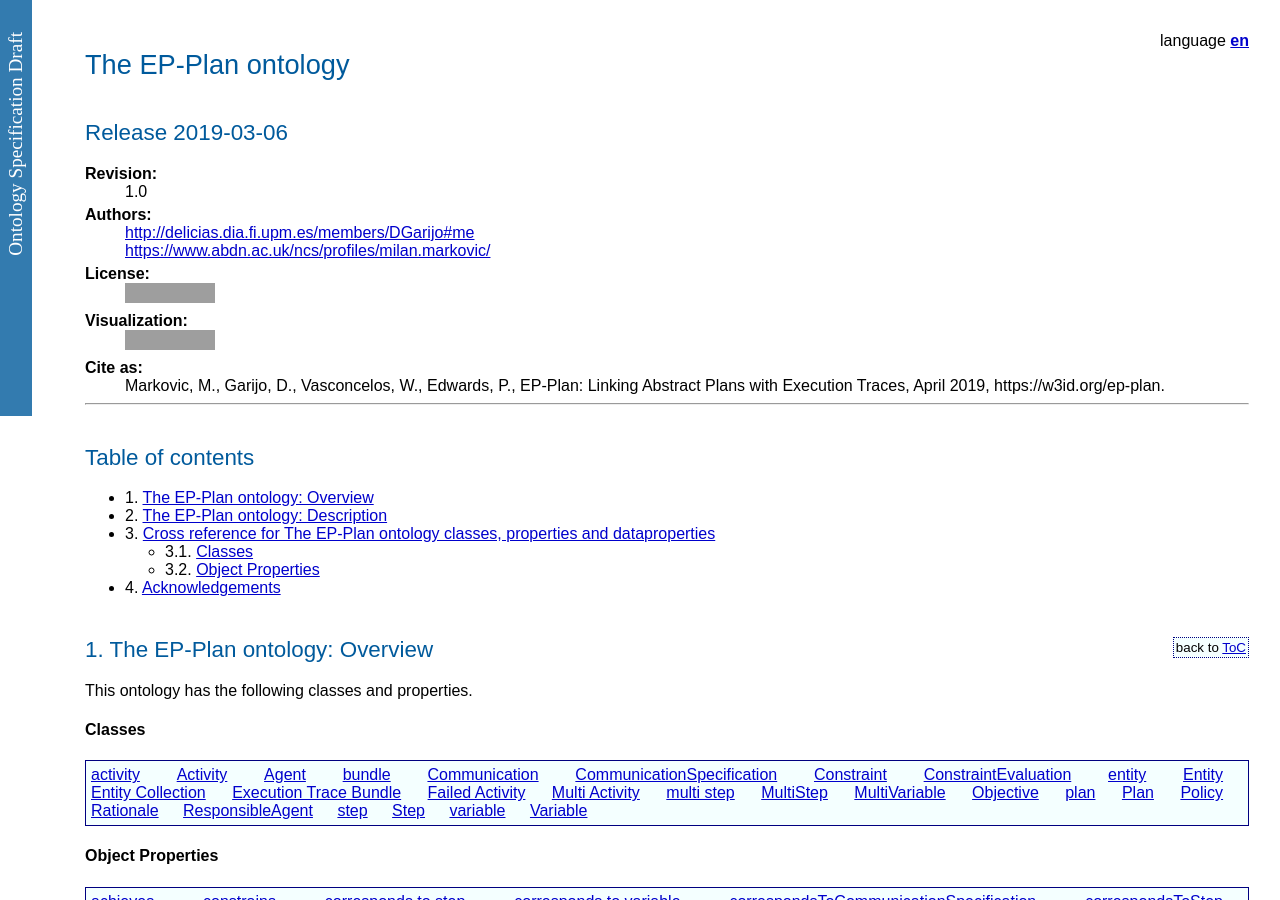
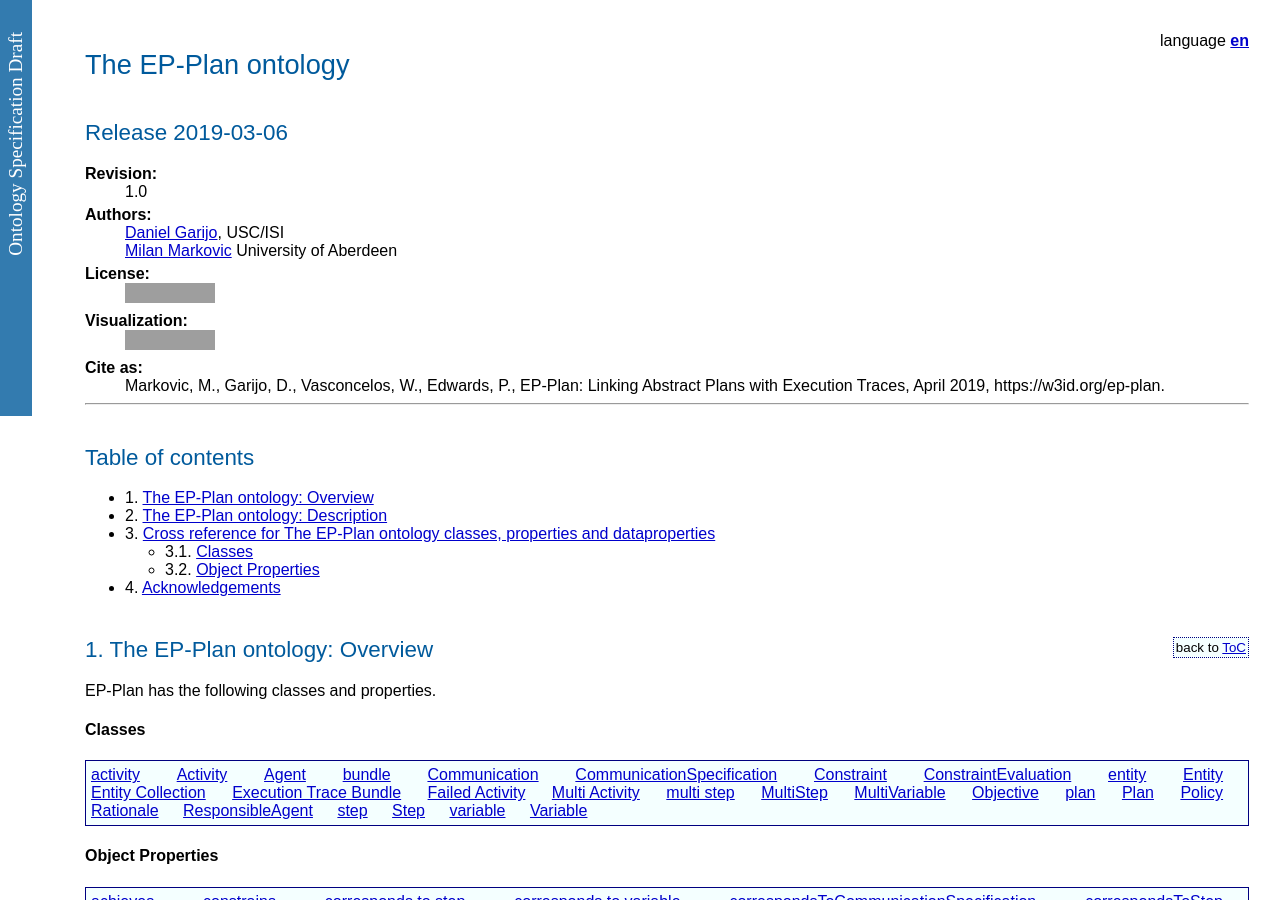
Before and after one commit to TrustLens/EP-PLAN, a Jekyll site: the page docs/widoco_output/index-en.html, which Jekyll copies as it is, in a window 1280 px wide and 900 px high. Built offline with Jekyll 4.4.1, drawn with Linux system fonts in a browser that asks for light colours; some of the changed text lies outside the part shown; grey boxes are pictures that could not be loaded.

```diff
--- a/docs/index.html
+++ b/docs/index.html
@@ -21,10 +21,6 @@ documentation: /EP-PLAN/widoco_output/index-en.html
      <h2>How to cite this resource</h2>
 
      Markovic, M., Garijo, D., Vasconcelos, W., Edwards, P., EP-Plan: Linking Abstract Plans with Execution Traces, April 2019, https://w3id.org/ep-plan.
-
-     <h2>References</h2>
-
-     TBA
 
       <h2>Overview</h2>
 
--- a/docs/widoco_output/index-en.html
+++ b/docs/widoco_output/index-en.html
@@ -64,7 +64,7 @@ function loadTOC(){
 <dt>Revision:</dt>
 <dd>1.0</dd>
 <dt>Authors:</dt>
-<dd><a href="http://delicias.dia.fi.upm.es/members/DGarijo#me">http://delicias.dia.fi.upm.es/members/DGarijo#me</a></dd><dd><a href="https://www.abdn.ac.uk/ncs/profiles/milan.markovic/">https://www.abdn.ac.uk/ncs/profiles/milan.markovic/</a></dd>
+<dd><a href="http://delicias.dia.fi.upm.es/members/DGarijo#me">Daniel Garijo</a>, USC/ISI</dd><dd><a href="https://www.abdn.ac.uk/ncs/profiles/milan.markovic/">Milan Markovic</a> University of Aberdeen</dd>
 
 <dt>License: </dt><dd><a href="http://creativecommons.org/licenses/by-nc-sa/2.0/" target="_blank"><img src="https://img.shields.io/badge/License-http://creativecommons.org/licenses/by_nc_sa/2.0/-blue.svg" alt="http://creativecommons.org/licenses/by-nc-sa/2.0/" /></a>
 </dd><dt>Visualization:</dt><dd><a href="webvowl/index.html#" target="_blank"><img src="https://img.shields.io/badge/Visualize_with-WebVowl-blue.svg" alt="Visualize with WebVowl" /></a></dd>
--- a/docs/widoco_output/sections/description-en.html
+++ b/docs/widoco_output/sections/description-en.html
@@ -1,6 +1,31 @@
 <html>
 <h2 id="desc" class="list">The EP-Plan ontology: Description <span class="backlink"> back to <a href="#toc">ToC</a></span></h2>
-<span class="markdown">
-Add Figure TBA</span>
+
+<h4> Basic plan structure </h4>
+
+     <h5> Example: Using steps and variables to describe plans<h5>
+
+     <img src="../examples/basicPlan.jpg">
+
+     <h4> Mapping execution trace </h4>
+
+     <h5> Example: Mapping activities and entities to steps and variables<h5>
+
+     <img src="../examples/exectrace.jpg">
+
+    <h4>  Execution Trace Bundles</h4>
+
+     <h5> Example: Keeping everything in one graph <h5>
+
+
+     <img src="../examples/exectrace2.jpg">
+
+    <h5> Example: Using separate documents as bundles <h5>
+
+      <img src="../examples/exectrace3.jpg">
+
+    <h5> Example: Recording the main execution activity<h5>
+
+     <img src="../examples/exectrace_bundle.jpg">
 
 </html>
--- a/docs/widoco_output/sections/overview-en.html
+++ b/docs/widoco_output/sections/overview-en.html
@@ -1,6 +1,6 @@
 <html><h2 id="overv" class="list">The EP-Plan ontology: Overview <span class="backlink"> back to <a href="#toc">ToC</a></span></h2>
 <span class="markdown">
-This ontology has the following classes and properties.</span>
+EP-Plan has the following classes and properties.</span>
 <h4>Classes</h4>
 <ul class="hlist">
    <li>
```
